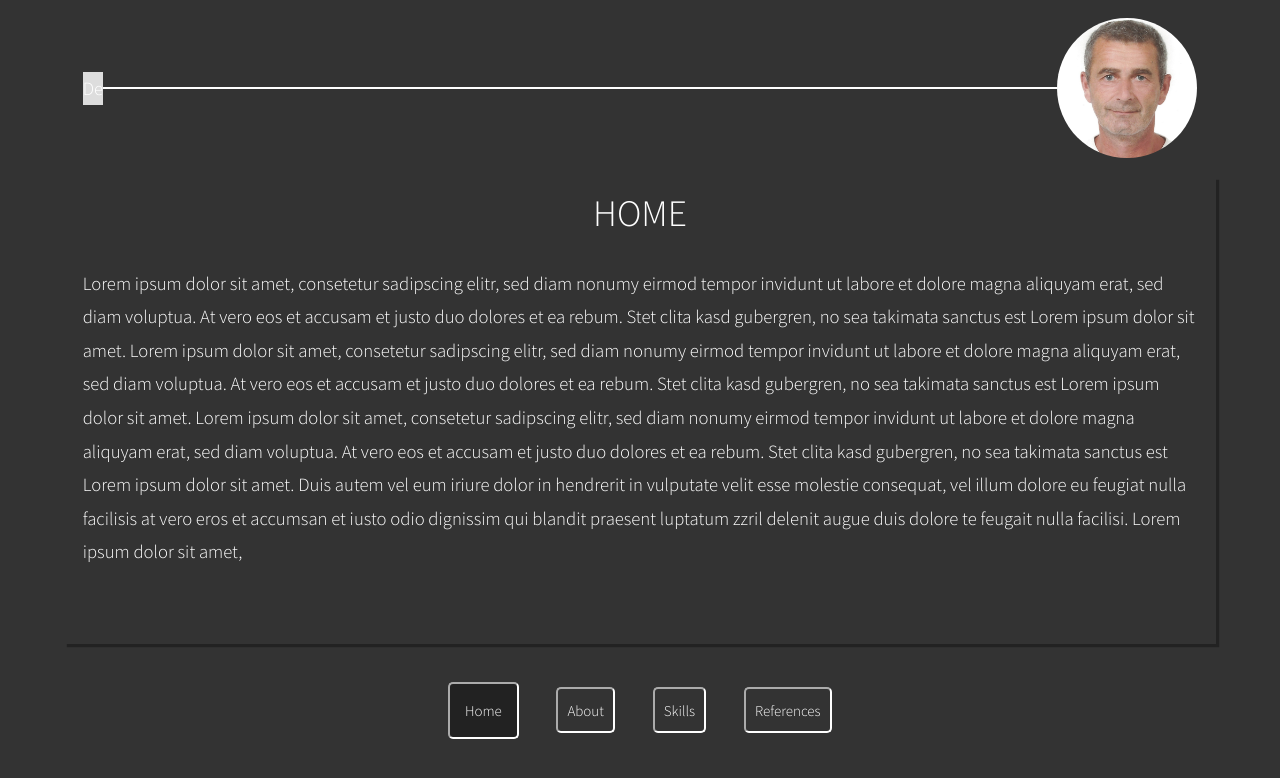
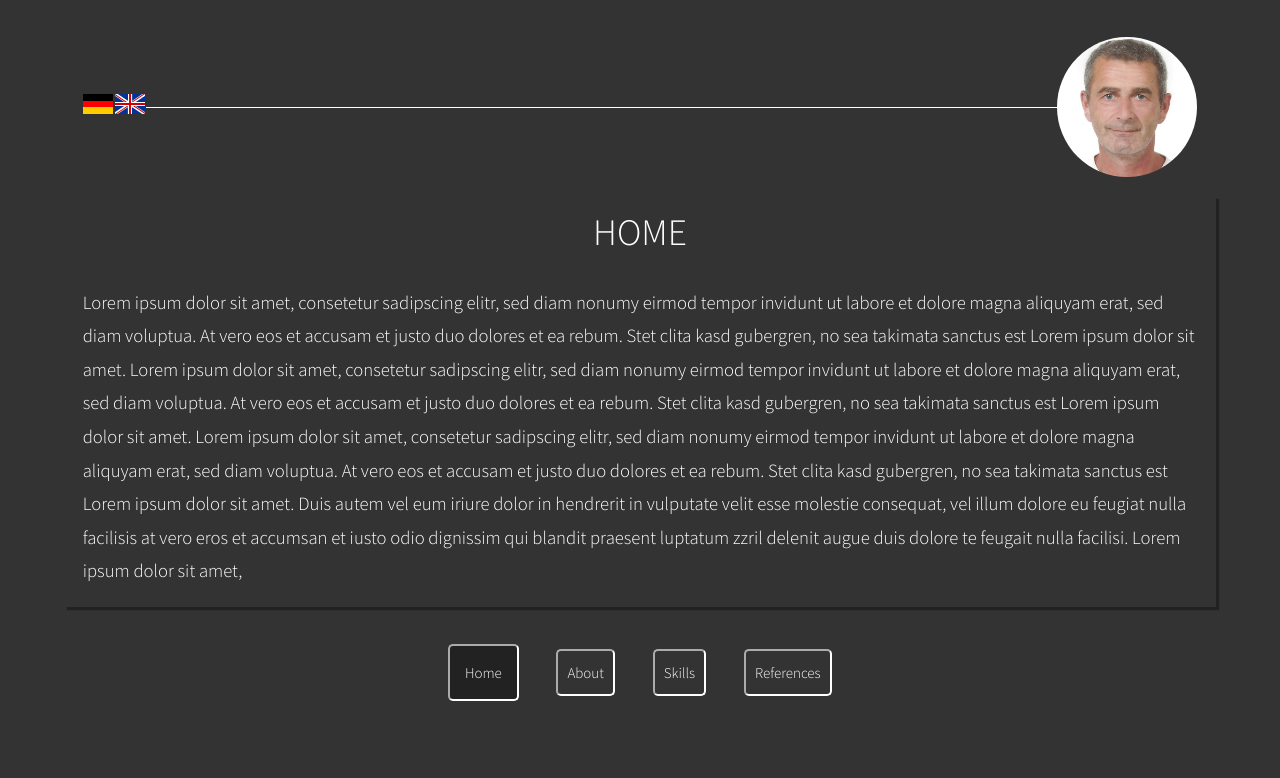
Before and after one commit to tilorabs/Portfolio, a plain HTML site: page index.html in a window 1280 px wide. Drawn offline with Linux system fonts and the light colour scheme.

Commit message:
language added

```diff
--- a/css/layout.css
+++ b/css/layout.css
@@ -68,7 +68,7 @@ a {color: #fff;}
 
 /* #wrapper = flexcontainer: column for header, main, nav */
 /* 90vh = 90% viewport height, 90vw = 90% viewport width */
-#wrapper {margin: 0 auto; width: 90vw; max-width: 1200px; height: 90vh; min-height: 700px;
+#wrapper {margin: 0 auto; width: 90vw; max-width: 1200px;
     display: flex;
     flex-flow: column nowrap; /* flex-direction: column; + flex-wrap: nowrap; */
     justify-content: center; /* wenn column, dann justify-content + align-items vertauscht */
@@ -77,12 +77,15 @@ a {color: #fff;}
 
 /* header = flexcontainer: row for 3 divs */
 header {display: flex; flex-flow: row nowrap; justify-content: space-between; align-items: center; padding: 1rem;}
-header #lang {flex-grow: 0; background-color: #ddd;}
-header #sep {flex-grow: 1; height:2px; background-color: #fff;}
+
+/* header #lang = flexcontainer: row for 2 img */
+header #lang {flex-grow: 0; display: flex; flex-flow: row nowrap; justify-content: center; align-items: center;}
+header #lang a {margin-right: 0.1rem;}
+header #sep {flex-grow: 1; height:1px; background-color: #fff;}
 header #logo {flex-grow: 0; background-image: url(../assets/img/passbild.jpg); background-repeat: no-repeat; background-position: center center;
     background-size: cover; width: 140px; height: 140px; border-radius: 75px;}
 
-main {height: 60vh; min-height: 430px; padding: 1em; box-shadow: 3px 3px 1px #222;}
+main {padding: 1em; box-shadow: 3px 3px 1px #222;}
 main article h3 {text-transform: uppercase; font-size: 2rem; font-weight: 300; font-stretch: expanded; margin-bottom: 2rem; text-align: center;}
 
 /* nav ul = flexcontainer: row for li elements */
@@ -101,5 +104,7 @@ nav ul li.active a {color: #fff;}
 	nav {order: 1; margin-top: 0; border-bottom: 1px solid #fff;}
     nav ul {justify-content: space-evenly;}
 	header {order: 2;}
+    header #lang {flex-flow: column nowrap;}
+    header #lang img {margin-bottom: 0.1rem;}
     main {order: 3;}
 }
--- a/index.html
+++ b/index.html
@@ -4,13 +4,19 @@
     <meta charset="UTF-8">
     <meta http-equiv="X-UA-Compatible" content="IE=edge">
     <meta name="viewport" content="width=device-width, initial-scale=1.0">
+    <link rel="icon" type="image/png" href="assets/img/favicon-32x32.png" sizes="32x32">
+    <link rel="icon" type="image/png" href="assets/img//favicon-16x16.png" sizes="16x16">
+    <link rel="stylesheet" href="css/font-awesome.min.css">
     <link rel="stylesheet" href="css/layout.css">
     <title>Portfolio</title>
 </head>
 <body>
     <div id="wrapper">
         <header>
-            <div id="lang">De</div>
+            <div id="lang">
+                <a href="#"><img src="assets/img/de.png" alt=""></a>
+                <a href="#"><img src="assets/img/uk.png" alt=""></a>
+            </div>
             <div id="sep"></div>
             <div id="logo"></div>
         </header>
@@ -24,7 +30,6 @@
                     no sea takimata sanctus est Lorem ipsum dolor sit amet. Lorem ipsum dolor sit amet, consetetur sadipscing elitr, sed diam nonumy eirmod
                     tempor invidunt ut labore et dolore magna aliquyam erat, sed diam voluptua. At vero eos et accusam et justo duo dolores et ea rebum.
                     Stet clita kasd gubergren, no sea takimata sanctus est Lorem ipsum dolor sit amet.
-
                     Duis autem vel eum iriure dolor in hendrerit in vulputate velit esse molestie consequat, vel illum dolore eu feugiat nulla facilisis
                     at vero eros et accumsan et iusto odio dignissim qui blandit praesent luptatum zzril delenit augue duis dolore te feugait nulla facilisi.
                     Lorem ipsum dolor sit amet,</p>
```
Also changed, not shown: assets/img/de.png (added), assets/img/favicon-16x16.png (added), assets/img/favicon-32x32.png (added), assets/img/uk.png (added).
